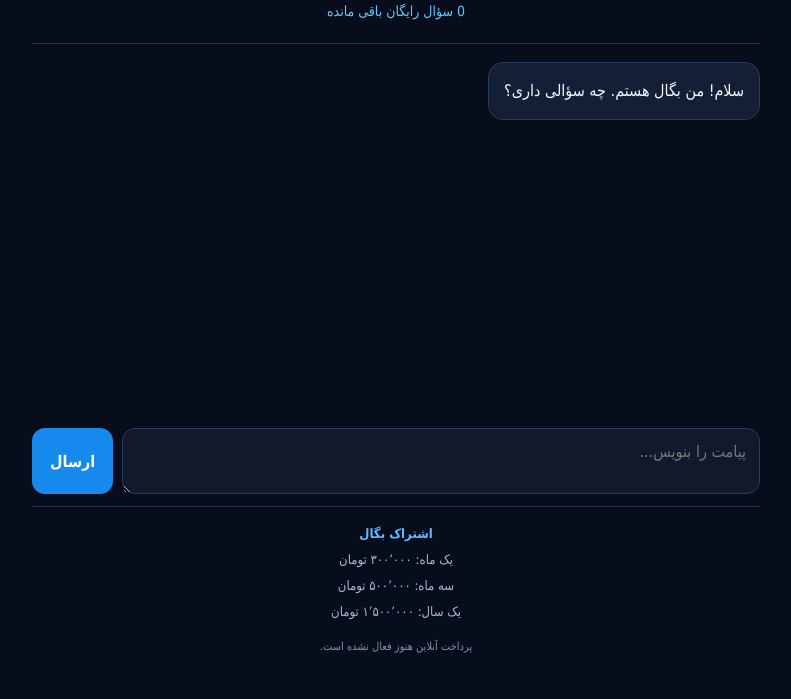
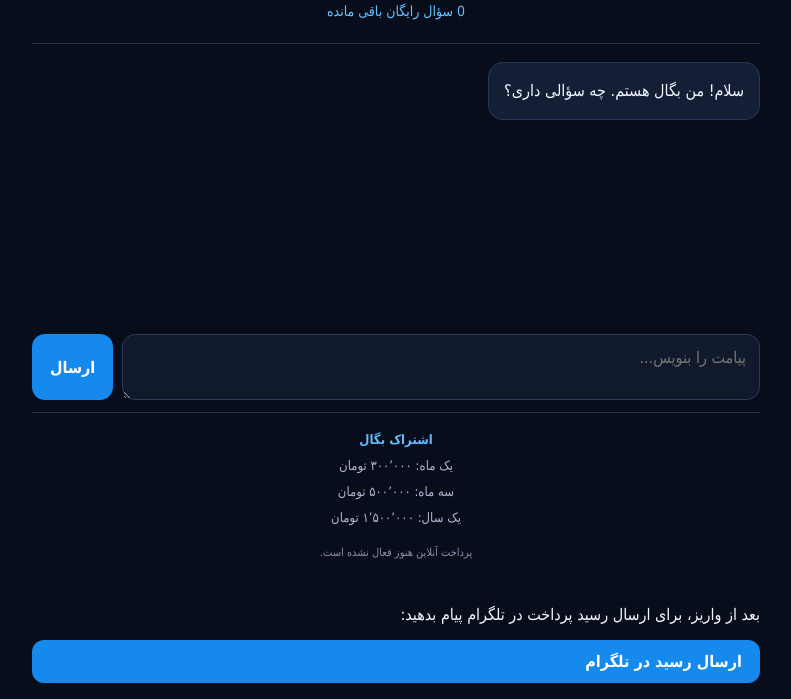
Before and after one commit to mohamadhasanbeegrezae/begal, a website: page index.html in a window 1280 px wide. Shown: the part 101-800 px from the top of the page, without its empty margins (244-1035 px from the left). Drawn offline with Linux system fonts and the light colour scheme.

Commit message:
Update index.html

```diff
--- a/index.html
+++ b/index.html
@@ -136,7 +136,8 @@ footer strong { color: #63baff; }
   سه ماه: ۵۰۰٬۰۰۰ تومان<br>
   یک سال: ۱٬۵۰۰٬۰۰۰ تومان
   <p class="note">پرداخت آنلاین هنوز فعال نشده است.</p>
-</footer>
+</footer> <p>بعد از واریز، برای ارسال رسید پرداخت در تلگرام پیام بدهید:</p>
+      <a href="https://t.me/Hlhxdukkodsfhbbdzsuolkbvdsgbbcx" target="_blank" rel="noopener noreferrer" style="display:inline-block;background:#1689ed;color:white;padding:12px 18px;border-radius:12px;text-decoration:none;font-weight:bold;">ارسال رسید در تلگرام</a>
 
   </main>  <script>
     const API_URL = "https://begal.onrender.com/chat";
```
